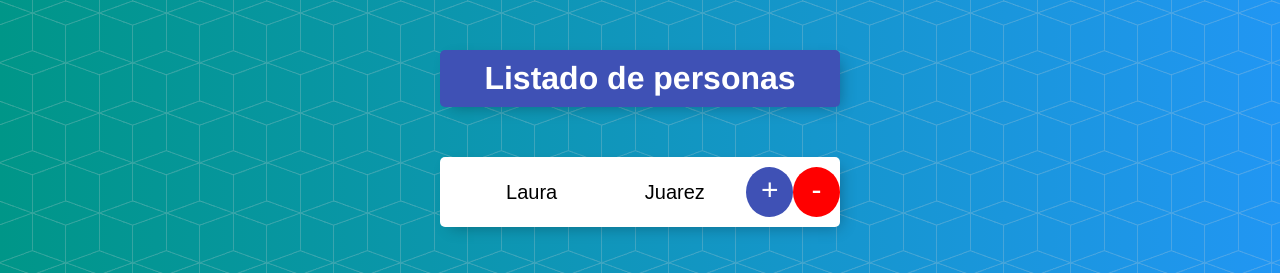
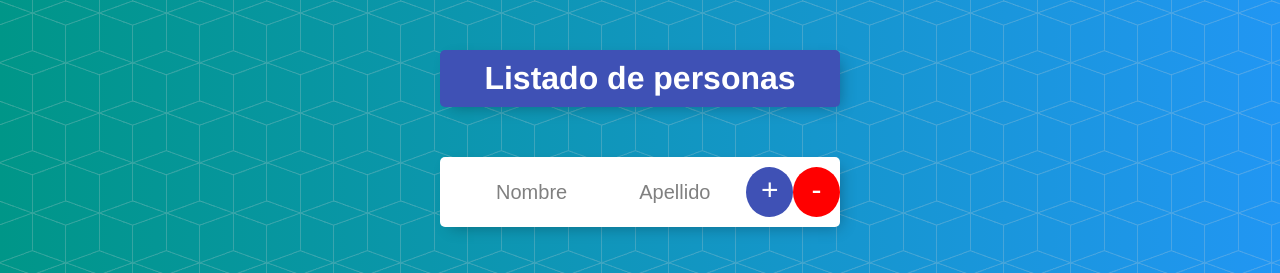
Before and after one commit to mycampo1/listado-personas, an Angular app: page /personas/1 in a window 1280 px wide. Shown: the top 273 px of the page. Built offline with nearby package versions, Linux system fonts and the light colour scheme.

Commit message:
se aplico el concepto de  Query Params donde pasamos un parametro, leerlo y procesarlo

```diff
--- a/src/app/personas/formulario/formulario.component.ts
+++ b/src/app/personas/formulario/formulario.component.ts
@@ -20,6 +20,7 @@
   nombreInput: string = '';
   apellidoInput: string = '';
   index: number;
+  modoEdicion: number;
 
   //@ViewChild('nombreInput') nombreInput: ElementRef;
   //@ViewChild('apellidoInput') apellidoInput: ElementRef;
@@ -37,7 +38,8 @@
 
   ngOnInit() {
     this.index = this.route.snapshot.params['id'];
-    if (this.index) {
+    this.modoEdicion = +this.route.snapshot.queryParams['modoEdicion'];
+    if (this.modoEdicion != null && this.modoEdicion === 1) {
       let persona: Persona = this.personasService.encontrarPersona(this.index);
       this.nombreInput = persona.nombre;
       this.apellidoInput = persona.apellido;
@@ -47,7 +49,7 @@
   onGuardarPersona() {
     let persona1 = new Persona(this.nombreInput, this.apellidoInput);
 
-    if (this.index) {
+    if (this.modoEdicion != null && this.modoEdicion === 1) {
       this.personasService.modificarPersona(this.index, persona1);
     }else{
       this.personasService.agregarPersona(persona1);
--- a/src/app/personas/persona/persona.component.html
+++ b/src/app/personas/persona/persona.component.html
@@ -1,7 +1,8 @@
 <div class="item">
   <ul>
     <li>
-      <a [routerLink]="['/personas',indice]">
+      <a  [routerLink]="['/personas',indice]"
+          [queryParams]="{modoEdicion:1}">
         {{ persona.nombre }} {{ persona.apellido }}
       </a>
     </li>
```
